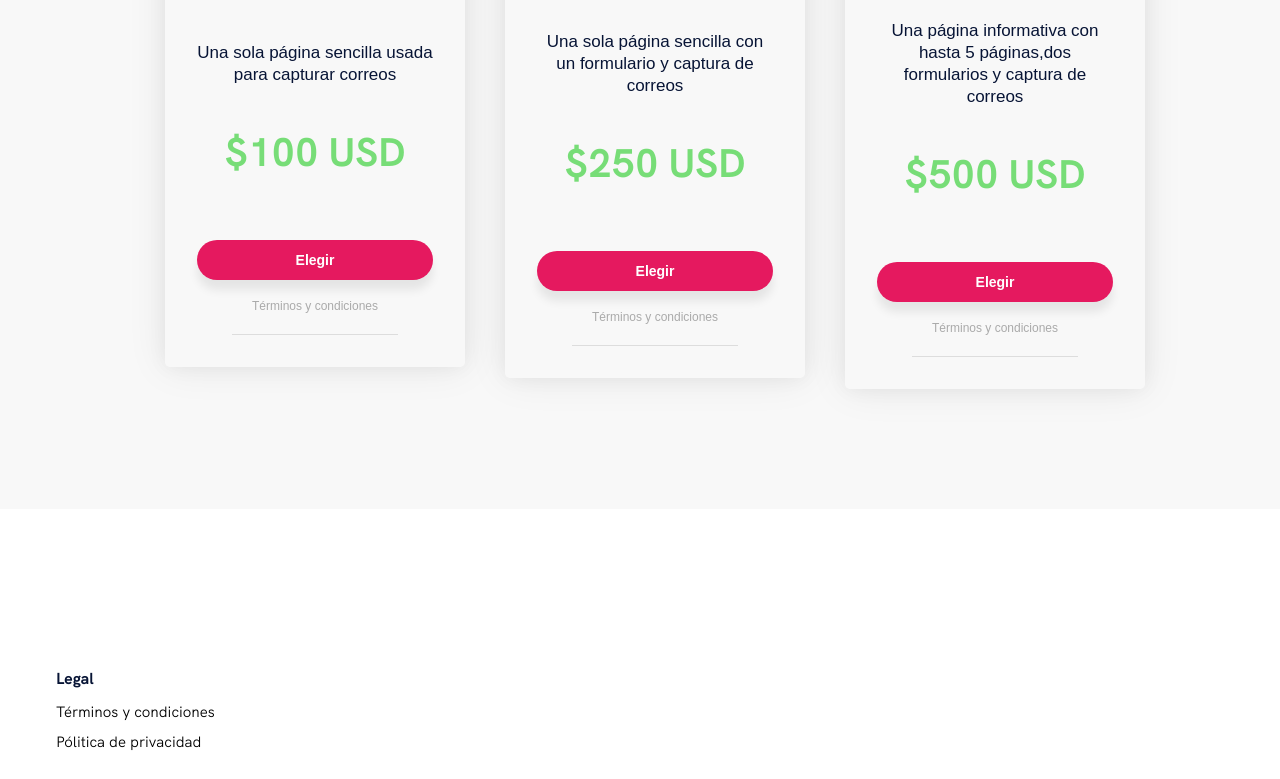
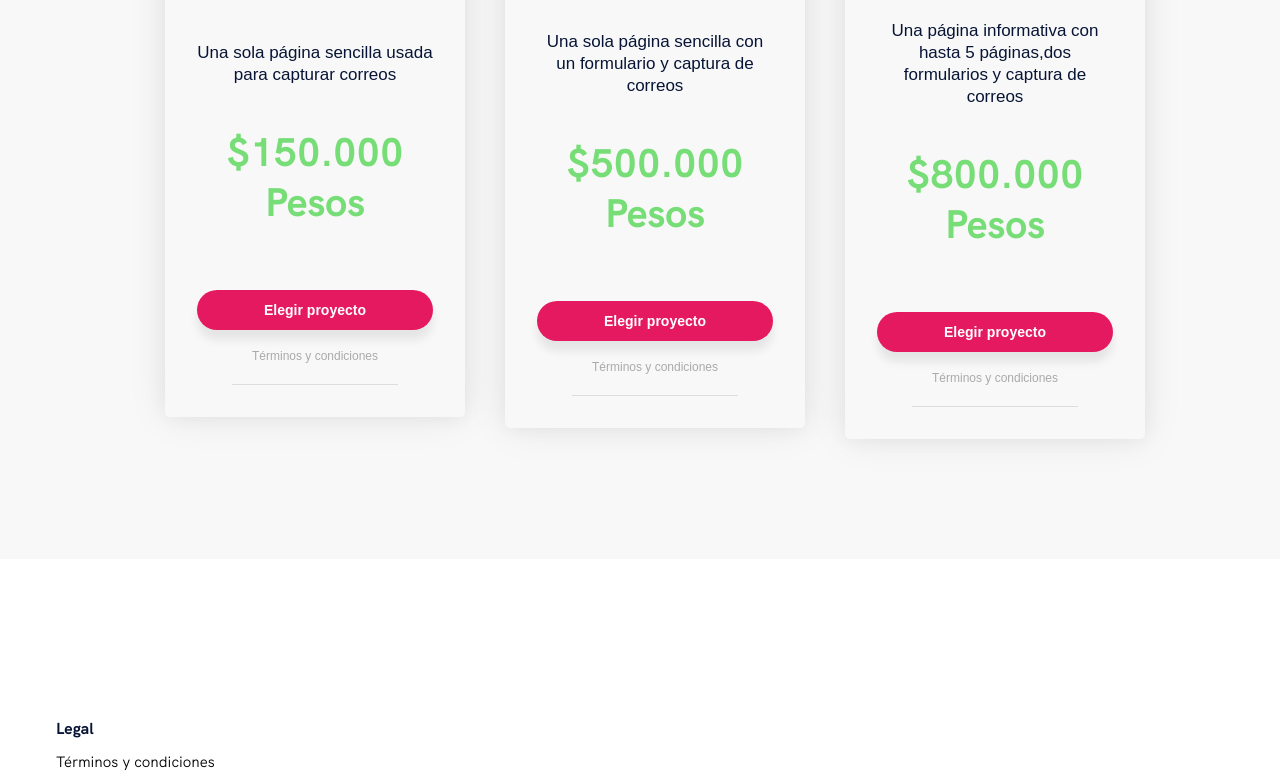
Before and after one commit to m121/mvpmaker, a Gatsby site: page / in a window 1280 px wide. Shown: the part 2880-3659 px from the top of the page. Built offline with nearby package versions, Linux system fonts and the light colour scheme; Gatsby itself is replaced by a stand-in of ours.

Commit message:
se cambiaron los precios de dolares a pesos

```diff
--- a/src/components/sections/getstarted.js
+++ b/src/components/sections/getstarted.js
@@ -5,6 +5,8 @@ import { Container, Section } from "../global"
 import imgsplash from "../../../src/images/product/splash.png";
 import imgweb from "../../../src/images/product/web.png";
 import imgwebfull from "../../../src/images/product/webfull.png";
+
+/*  */
 
 const GetStarted = () => {
   const data = useStaticQuery(graphql`
@@ -38,13 +40,13 @@ const GetStarted = () => {
 
           <CardFieldset>
             <CardDescripton>Una sola página sencilla usada para capturar correos</CardDescripton>
-            <CardDescriptonPrice>$100 USD</CardDescriptonPrice>
+            <CardDescriptonPrice>$150.000 Pesos</CardDescriptonPrice>
 
 
           </CardFieldset>
 
           <CardFieldset>
-            <CardButton  href="https://mateo796943.typeform.com/to/ltwuDB">Elegir</CardButton>
+            <CardButton  href="https://mateo796943.typeform.com/to/ltwuDB">Elegir proyecto</CardButton>
           </CardFieldset>
 
 
@@ -67,13 +69,13 @@ const GetStarted = () => {
 
           <CardFieldset>
             <CardDescripton>Una sola página sencilla con un formulario y captura de correos</CardDescripton>
-            <CardDescriptonPrice>$250 USD</CardDescriptonPrice>
+            <CardDescriptonPrice>$500.000 Pesos</CardDescriptonPrice>
 
 
           </CardFieldset>
 
           <CardFieldset>
-            <CardButton  href="https://mateo796943.typeform.com/to/qMXRCn">Elegir</CardButton>
+            <CardButton  href="https://mateo796943.typeform.com/to/qMXRCn">Elegir proyecto</CardButton>
           </CardFieldset>
 
 
@@ -97,13 +99,13 @@ const GetStarted = () => {
 
           <CardFieldset>
             <CardDescripton>Una página informativa con hasta 5 páginas,dos formularios y captura de correos</CardDescripton>
-            <CardDescriptonPrice>$500 USD</CardDescriptonPrice>
+            <CardDescriptonPrice>$800.000 Pesos</CardDescriptonPrice>
 
 
           </CardFieldset>
 
           <CardFieldset>
-            <CardButton  href="https://mateo796943.typeform.com/to/E9pMz9">Elegir</CardButton>
+            <CardButton  href="https://mateo796943.typeform.com/to/E9pMz9">Elegir proyecto</CardButton>
           </CardFieldset>
 
 
--- a/src/components/sections/howto.js
+++ b/src/components/sections/howto.js
@@ -21,7 +21,7 @@ const HowTo = () => {
 `)
 
 
-  return (<Section id="start"><StyledSection>
+  return (<Section id="howto"><StyledSection>
     <GetStartedContainer>
     <GetStartedTitle>¿Cómo lo hacemos?</GetStartedTitle>
       <FeaturesGrid>
```
